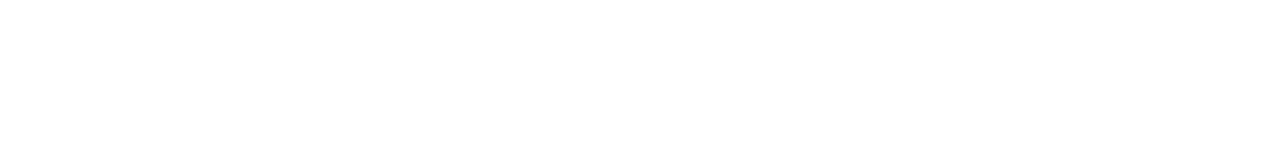
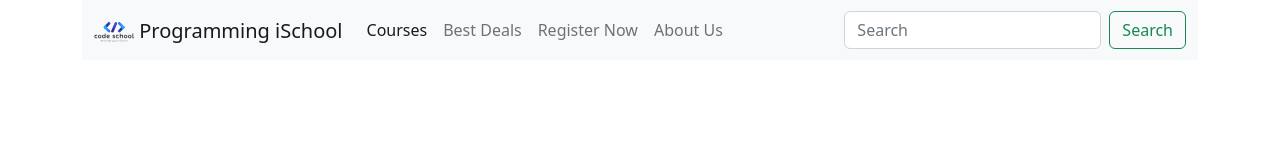
Before and after one commit to tamim-i-chowdhury/programming-ischool, a plain HTML site: page index.html in a window 1280 px wide. Drawn offline with nearby package versions, Linux system fonts and the light colour scheme.

Commit message:
first addition of navbar in my project

```diff
--- a/index.html
+++ b/index.html
@@ -3,11 +3,51 @@
   <head>
     <meta charset="utf-8">
     <meta name="viewport" content="width=device-width, initial-scale=1">
+    <!-- Title for my website -->
     <title>Programming iSchool: A hub for Learning Programming</title>
+    <!-- Link for adding favicon in my website -->
     <link rel="shortcut icon" href="images/favicon/programmer-icon-23.jpeg" type="image/x-icon">
+    <!-- CSS Framework Bootstrap connecting link -->
     <link href="https://cdn.jsdelivr.net/npm/bootstrap@5.2.0/dist/css/bootstrap.min.css" rel="stylesheet" integrity="sha384-gH2yIJqKdNHPEq0n4Mqa/HGKIhSkIHeL5AyhkYV8i59U5AR6csBvApHHNl/vI1Bx" crossorigin="anonymous">
   </head>
   <body>
+    <!-- Header start from here -->
+    <Header class="container">
+      <!-- Navigation bar -->
+      <nav class="navbar navbar-expand-lg bg-light">
+        <div class="container-fluid">
+          <a class="navbar-brand pt-2" href="#">
+            <img src="images/nav-icon/codeschool.svg" alt="" width="40" height="30" class="d-inline-block align-text-top">
+            Programming iSchool
+          </a>
+          <button class="navbar-toggler" type="button" data-bs-toggle="collapse" data-bs-target="#navbarSupportedContent" aria-controls="navbarSupportedContent" aria-expanded="false" aria-label="Toggle navigation">
+            <span class="navbar-toggler-icon"></span>
+          </button>
+          <div class="collapse navbar-collapse" id="navbarSupportedContent">
+            <ul class="navbar-nav me-auto mb-2 mb-lg-0">
+              <li class="nav-item">
+                <a class="nav-link active" aria-current="page" href="#">Courses</a>
+              </li>
+              <li class="nav-item">
+                <a class="nav-link" href="#">Best Deals</a>
+              </li>
+              <li class="nav-item">
+                <a class="nav-link" href="#">Register Now</a>
+              </li>
+              <li class="nav-item">
+                <a class="nav-link" href="#">About Us</a>
+              </li>
+            </ul>
+            <form class="d-flex" role="search">
+              <input class="form-control me-2" type="search" placeholder="Search" aria-label="Search">
+              <button class="btn btn-outline-success" type="submit">Search</button>
+            </form>
+          </div>
+        </div>
+      </nav>
+    </Header>
+    <!-- Header ended here -->
+    <!-- Javascript connecting link -->
     <script src="https://cdn.jsdelivr.net/npm/bootstrap@5.2.0/dist/js/bootstrap.bundle.min.js" integrity="sha384-A3rJD856KowSb7dwlZdYEkO39Gagi7vIsF0jrRAoQmDKKtQBHUuLZ9AsSv4jD4Xa" crossorigin="anonymous"></script>
   </body>
 </html>
```
Also changed, not shown: images/nav-icon/codeschool.svg (added).
